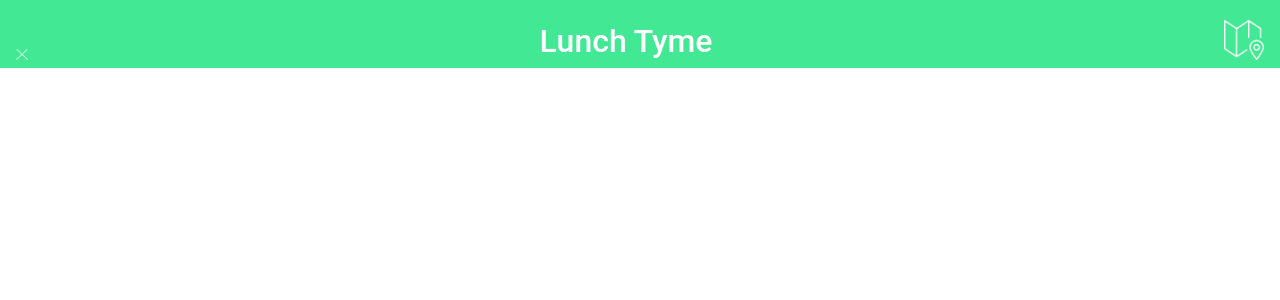
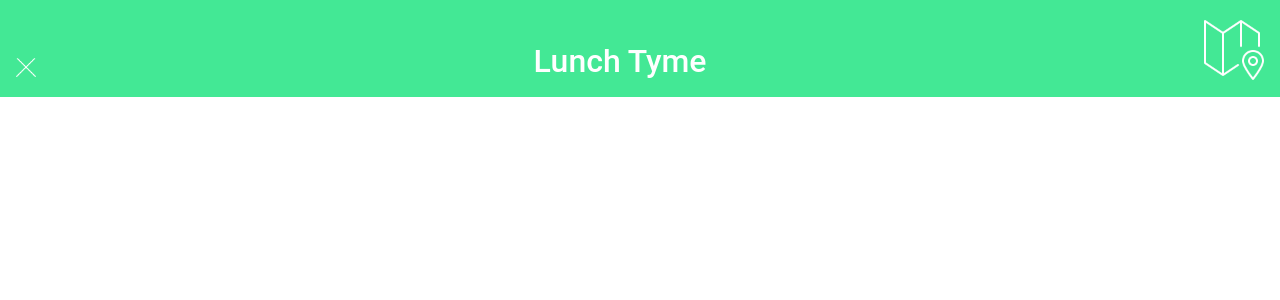
Before and after one commit to KARENLABO/EAT-LUCH, a React (Create React App) app: page / in a window 1280 px wide. Shown: the top 300 px of the page. Built offline with nearby package versions, Linux system fonts and the light colour scheme.

Commit message:
adding paddig to navBar

```diff
--- a/src/Components/Navbar/NavBar.jsx
+++ b/src/Components/Navbar/NavBar.jsx
@@ -15,11 +15,11 @@ function NavBar() {
     const isMobile = () => window.innerWidth <= 768 ? true : false;
 
     return (
-        <div className="navbar">
+        <nav className="navbar">
             <img className='closeOrBackIcon' src={icon} alt='icon'></img>
             <h2 className='TextNavLuchTime'>Lunch Tyme</h2>
             <img className='navbarMapsIcon' alt='iconMaps' src={MapsIcon}></img>
-        </div>
+        </nav>
     )
 }
 
--- a/src/Components/Navbar/Navbar.css
+++ b/src/Components/Navbar/Navbar.css
@@ -1,7 +1,4 @@
-*{
-    margin: 0;
-    padding: 0;
-}
+
 
 .navbar{
     background-color: #43e895;
@@ -10,6 +7,7 @@
     font-size: 17px;
     padding-top: 20px;
     font-weight: bold;
+    padding-bottom: 1em;
 }
 
 .TextNavLuchTime{
@@ -20,27 +18,16 @@
 
 .navbarMapsIcon{
     min-width: 20px;
-    max-width: 40px;
+    max-width: 60px;
 }
 
 .navbarBackIcon{
-    min-width: 12px;
-    max-width: 5px;
+    min-width: 20px;
+    max-width: 20px;
 }
 
 .closeOrBackIcon{
     min-width: 12px;
-    max-width: 5px;
+    max-width: 20px;
+    padding-bottom: .2em;
 }
-/* iPads (landscape) ----------- */
-@media (min-width: 320px)and (max-width :479px){
-    .navbar{
-        padding-top: 10%;
-    }
-}
-
-@media (min-width: 480px)and (max-width :599px){
-    .navbar{
-        padding-top: 9%;
-    }
-}
```
